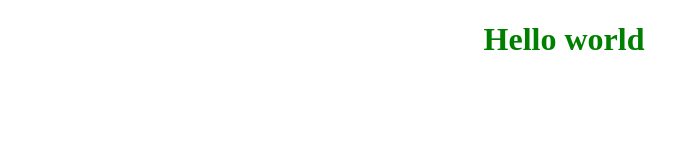
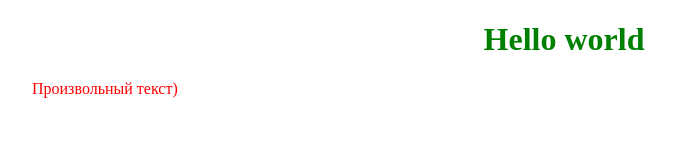
Before and after one commit to AnnaKovalevskaya/lesson_1, a plain HTML site: page index.html in a window 1280 px wide. Shown: the whole page, without its empty margins (76-752 px from the left). Drawn offline with Linux system fonts and the light colour scheme.

Commit message:
styles for p

```diff
--- a/index.html
+++ b/index.html
@@ -9,5 +9,6 @@
 </head>
 <body>
     <h1>Hello world</h1>
+    <p>Произвольный текст)</p>
 </body>
 </html>
--- a/style.css
+++ b/style.css
@@ -3,3 +3,8 @@ h1 {
     text-align: center;
     color: green;
 }
+p {
+    color: red;
+    size: 14px;
+    margin-left: 100px;
+}
```
